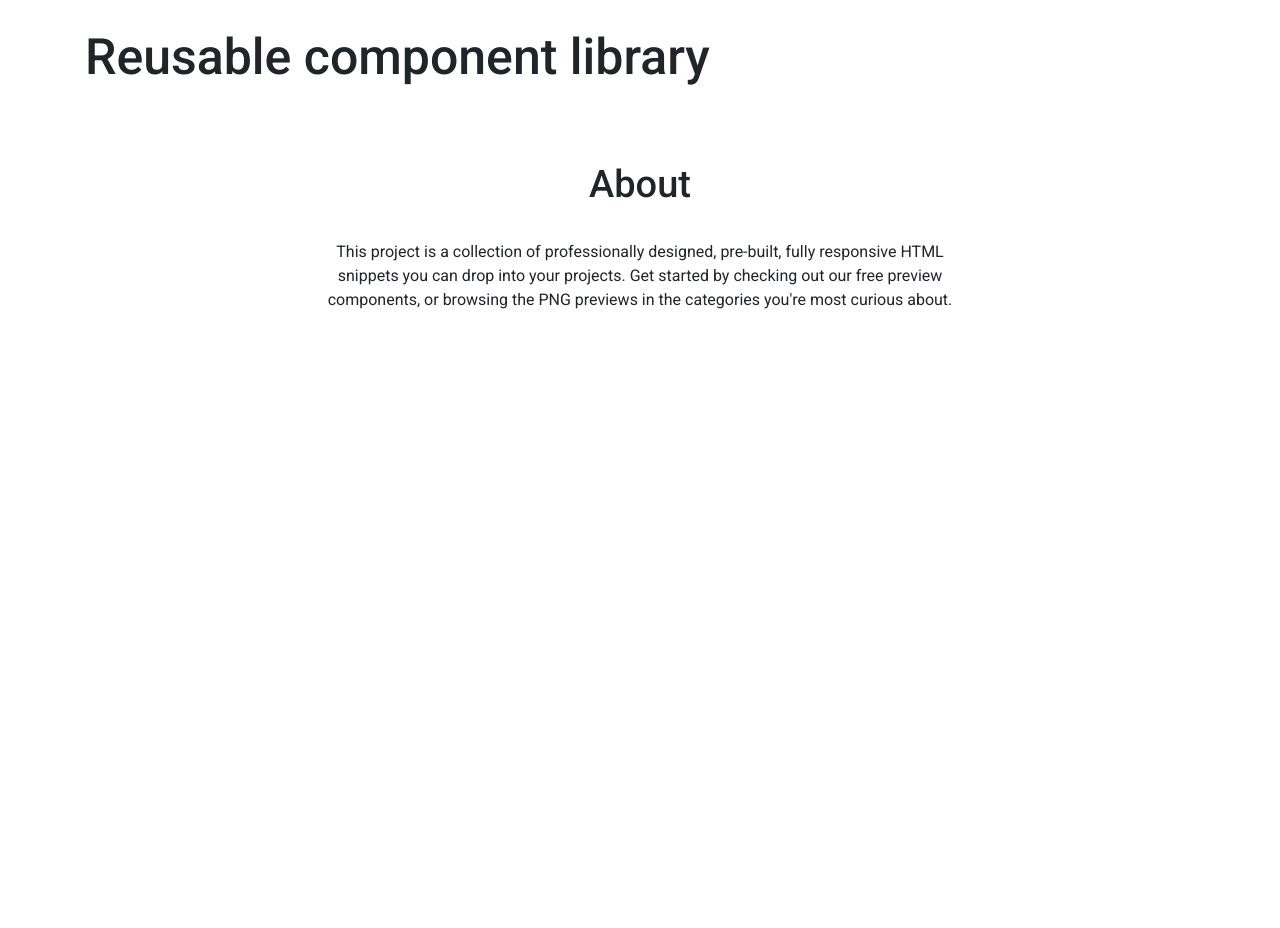
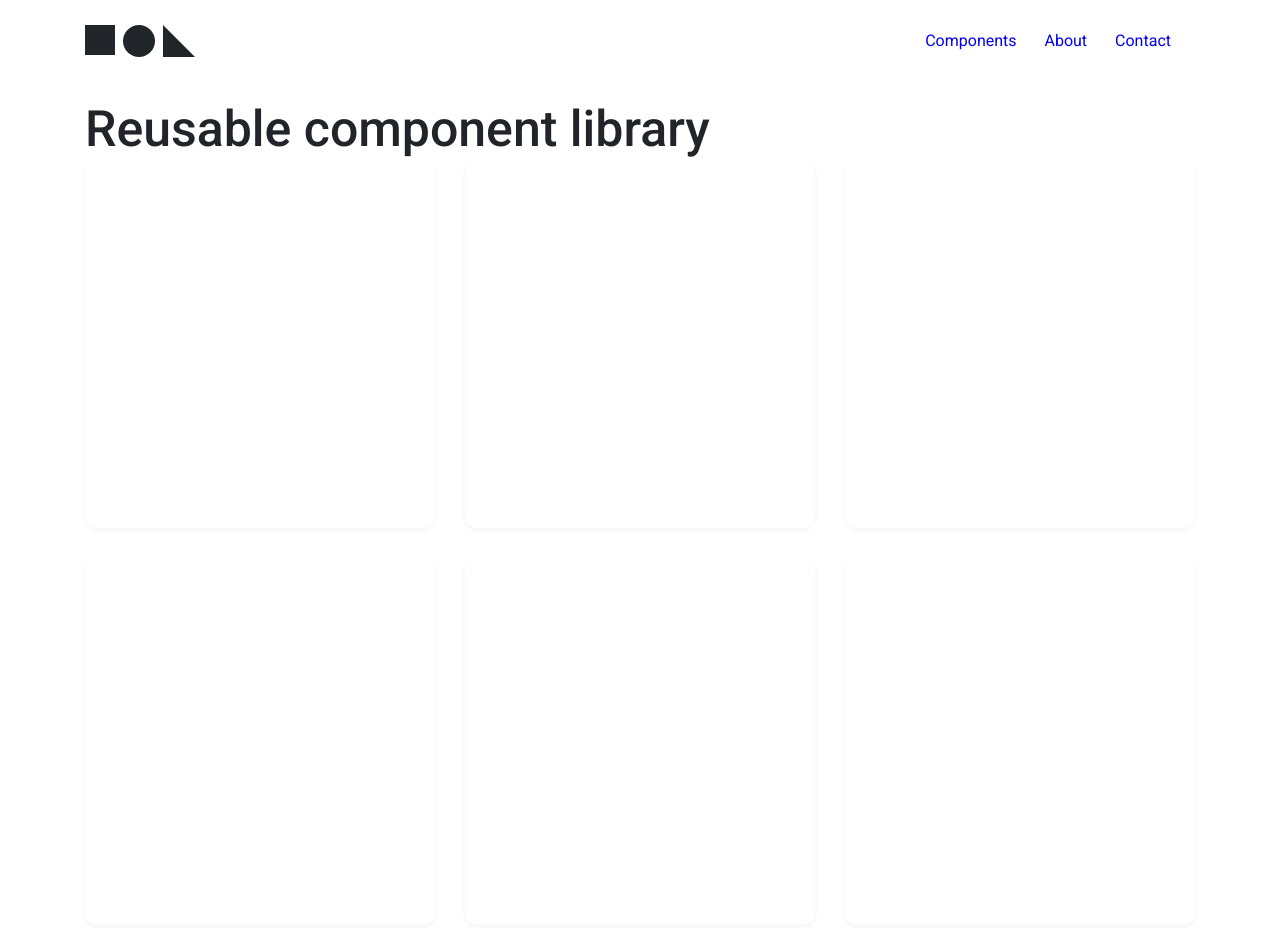
Before and after one commit to js-tasks-ru/htmlcss-20210812_morisa, a website: page index.html in a window 1280 px wide. Shown: the top 928 px of the page. Before the commit the page ends 800 px from the top, so only its background shows below. Drawn offline with Linux system fonts and the light colour scheme.

Commit message:
add components nav, page, prewiew, card

```diff
--- a/assets/css/main.css
+++ b/assets/css/main.css
@@ -22,3 +22,12 @@
 * {
     font-family: 'Roboto', sans-serif;
 }
+
+html,
+body {
+  height: 100%;
+}
+
+main {
+  flex-grow: 1;
+}
--- /dev/null
+++ b/components/card/card.css
@@ -0,0 +1,8 @@
+.card {
+  display: flex;
+  flex-basis: 350px;
+  height: 367px;
+  background-color: var(--white);
+  box-shadow: 0px 2px 4px rgba(33, 36, 41, 0.05);
+  border-radius: 12px;
+}
--- a/components/header/header.css
+++ b/components/header/header.css
@@ -1,8 +1,16 @@
 .header {
-  background-color: #fff;
+  background-color: var(--white);
   font-family: 'Inter', sans-serif;
   padding: 25px 0 0;
 }
+
+.header__top-panel {
+  display: flex;
+  justify-content: space-between;
+  align-items: center;
+  margin: 0 0 40px;
+}
+
 
 .header__title {
   color: var(--black);
--- /dev/null
+++ b/components/logo/logo.css
@@ -0,0 +1,27 @@
+.logo {
+  display: flex;
+}
+
+.logo__square {
+  margin: 0 8px 0 0;
+  height: 30px;
+  width: 30px;
+  background-color: var(--black);
+}
+
+.logo__circle {
+  margin: 0 8px 0 0;
+  width: 32px;
+	height: 32px;
+  background-color: var(--black);
+	-moz-border-radius: 50px;
+	-webkit-border-radius: 50px;
+	border-radius: 16px;
+}
+
+.logo__triangle-bottomleft {
+	width: 0;
+	height: 0;
+	border-bottom: 32px solid var(--black);
+	border-right: 32px solid transparent;
+}
--- /dev/null
+++ b/components/nav/nav.css
@@ -0,0 +1,4 @@
+.nav__link {
+  margin: 0 24px 0 0;
+  text-decoration: none;
+}
--- a/components/page/page.css
+++ b/components/page/page.css
@@ -1,3 +1,8 @@
+.page {
+  display: flex;
+  flex-direction: column;
+}
+
 .page__box {
   max-width: 1110px;
   margin: 0 auto;
--- /dev/null
+++ b/components/preview/preview.css
@@ -0,0 +1,5 @@
+.preview {
+  display: flex;
+  flex-wrap: wrap;
+  gap: 30px;
+}
--- a/index.html
+++ b/index.html
@@ -7,21 +7,40 @@
   <link rel="stylesheet" href="./assets/css/main.css">
   <link rel="stylesheet" href="./components/page/page.css">
   <link rel="stylesheet" href="./components/header/header.css">
+  <link rel="stylesheet" href="./components/logo/logo.css">
+  <link rel="stylesheet" href="./components/nav/nav.css">
+  <link rel="stylesheet" href="./components/preview/preview.css">
+  <link rel="stylesheet" href="./components/card/card.css">
   <link rel="stylesheet" href="./components/footer/footer.css">
 </head>
 
-<body>
-  <div class="page">
+<body class="page">
   <header class="header">
     <div class="page__box">
+      <div class="header__top-panel">
+        <a href="#" class="logo header__logo">
+          <div class="logo__square"></div>
+          <div class="logo__circle"></div>
+          <div class="logo__triangle-bottomleft"></div>
+        </a>
+        <nav class="nav header__nav">
+          <a href="#" class="nav__link">Components</a>
+          <a href="#" class="nav__link">About</a>
+          <a href="#" class="nav__link">Contact</a>
+        </nav>
+      </div>
       <h1 class="header__title">Reusable component library</h1>
     </div>
   </header>
-    <main>
+  <main class="main">
     <div class="page__box">
       <div class="preview">
-          <div class="card">
-          </div>
+        <div class="card"></div>
+        <div class="card"></div>
+        <div class="card"></div>
+        <div class="card"></div>
+        <div class="card"></div>
+        <div class="card"></div>
       </div>
     </div>
   </main>
@@ -35,7 +54,6 @@
         you're most curious about.</p>
     </div>
   </footer>
-  </div>
 </body>
 
 </html>
```
Lines whose indentation alone changed are shown as unchanged.
